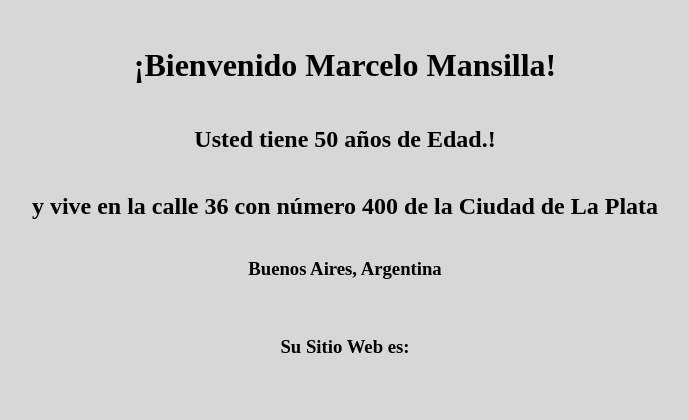
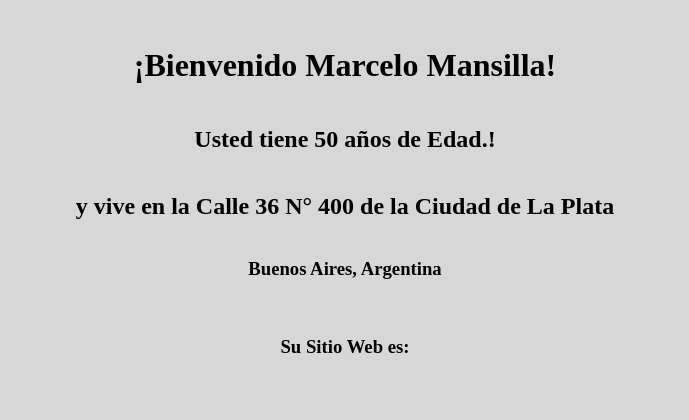
Before and after one commit to Drako01/Django-Pythonisos-WebApp, a Django app: page / in a window 1280 px wide. Shown: the top 420 px of the page, without its empty margins (295-984 px from the left). Run offline with Django 3.2, Linux system fonts and the light colour scheme.

Commit message:
Clase 04

```diff
--- a/templates/blog/index.html
+++ b/templates/blog/index.html
@@ -15,7 +15,7 @@
     <div class="cuerpo">
         <h1>¡Bienvenido {{ nombre }}!</h1>
         <h2>Usted tiene {{ edad }} años de Edad.!</h2>
-        <h2>y vive en la calle {{ direccion.calle }} con número {{ direccion.numero }} de la Ciudad de {{ direccion.localidad }} </h2>
+        <h2>y vive en la Calle {{ direccion.calle }} N° {{ direccion.numero }} de la Ciudad de {{ direccion.localidad }} </h2>
         <h3> {{ direccion.provincia }}, {{ direccion.pais }} </h3></br>
         <h3>Su Sitio Web es:</h3>
         <div class="logo">
```
